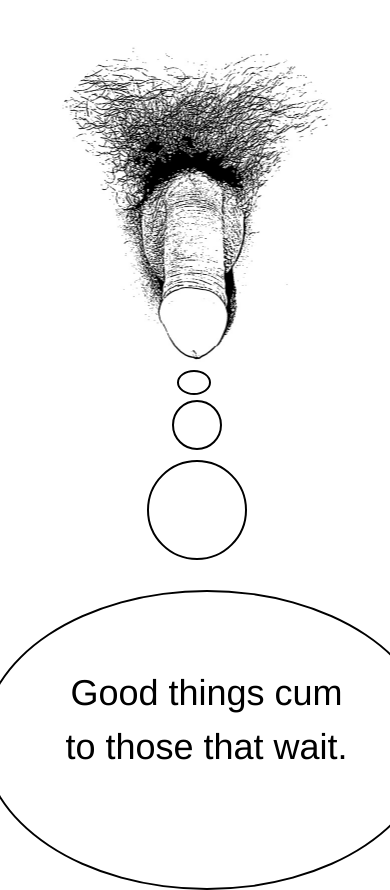
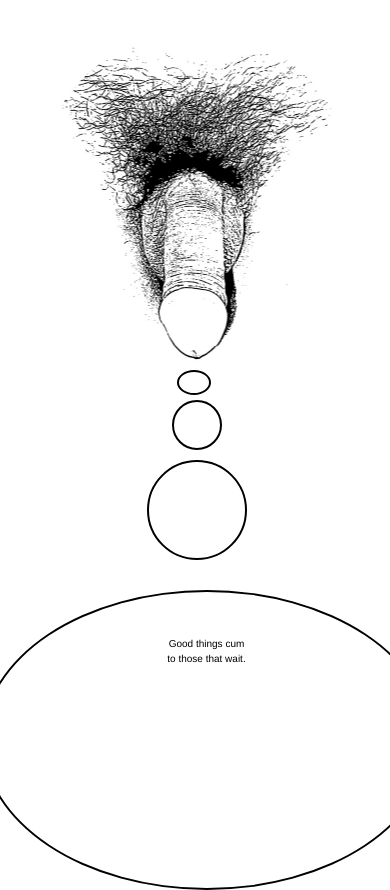
Before and after one commit to lilaol/IC, a plain HTML site: page penis.html in a window 390 px wide. Shown: the top 890 px of the page. Drawn offline with Linux system fonts and the light colour scheme.

Commit message:
trying to fix mobile

```diff
--- a/main.css
+++ b/main.css
@@ -13,8 +13,12 @@ h6{font-size:16px}
 h1,h2,h3,h4,h5,h6{font-weight:400;margin:10px 0}
 
 .main {text-align: center;}
-@media (max-width:992px){.main{margin-left:0!important;margin-right:0!important}  }
+@media (max-width:600px){.main{margin-left:0!important;margin-right:0!important}  }
 .padding{padding:64px 8px 64px;}
+@media screen and (max-width:600px){
+.padding{padding:34px 0px 34px;
+font-size: 10px;}
+}
 .container{padding:0.01em 16px;}
 .rooster_sb {
   width: 450px;
```
